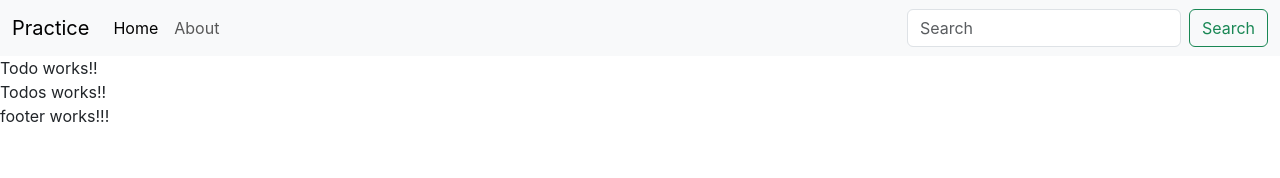
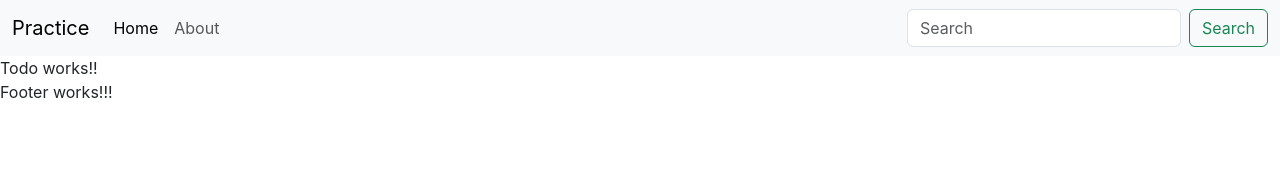
Before and after one commit to mahamwaseem/first-react-project, a React (Create React App) app: page / in a window 1280 px wide. Shown: the top 178 px of the page. Built offline with nearby package versions, Linux system fonts and the light colour scheme.

Commit message:
Remove Todos
Remove Todos imort and <Todos/>

```diff
--- a/src/App.js
+++ b/src/App.js
@@ -3,14 +3,13 @@ import './App.css';
 import Headers from "./My_Components/Header";
 import Footer from "./My_Components/Footer";
 import Todo from "./My_Components/TOdo";
-import Todos from "./My_Components/Todos";
+
 
 function App() {
   return (
     <>
       <Headers/>
       <Todo/>
-      <Todos/>
       <Footer/>
     </>
   );
--- a/src/My_Components/Footer.js
+++ b/src/My_Components/Footer.js
@@ -3,7 +3,7 @@ import React from 'react'
 export default function () {
   return (
     <div>
-      footer works!!!
+      Footer works!!!
     </div>
   )
 }
```
